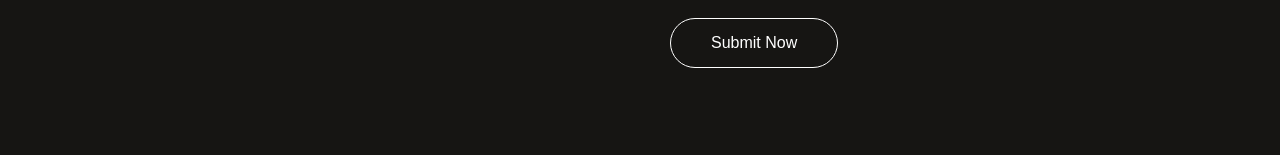
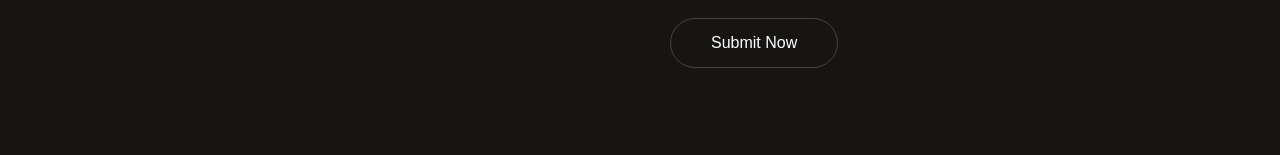
Before and after one commit to wahajahmad-cyber/Portfolio_Website, a React (Vite) app: page / in a window 1280 px wide. Shown: the part 4918-5073 px from the top of the page. Built offline with nearby package versions, Linux system fonts and the light colour scheme; no server answers; a web font is replaced by a local one.

Commit message:
changed contact page submit button border style

```diff
--- a/src/components/Contact/Contact.css
+++ b/src/components/Contact/Contact.css
@@ -137,7 +137,7 @@
     align-self: flex-start;
     padding: 15px 40px;
     background: transparent;
-    border: 1px solid #fff;
+    border: 1px solid rgba(255, 255, 255, 0.2);
     border-radius: 30px;
     color: #fff;
     font-size: 16px;
```
